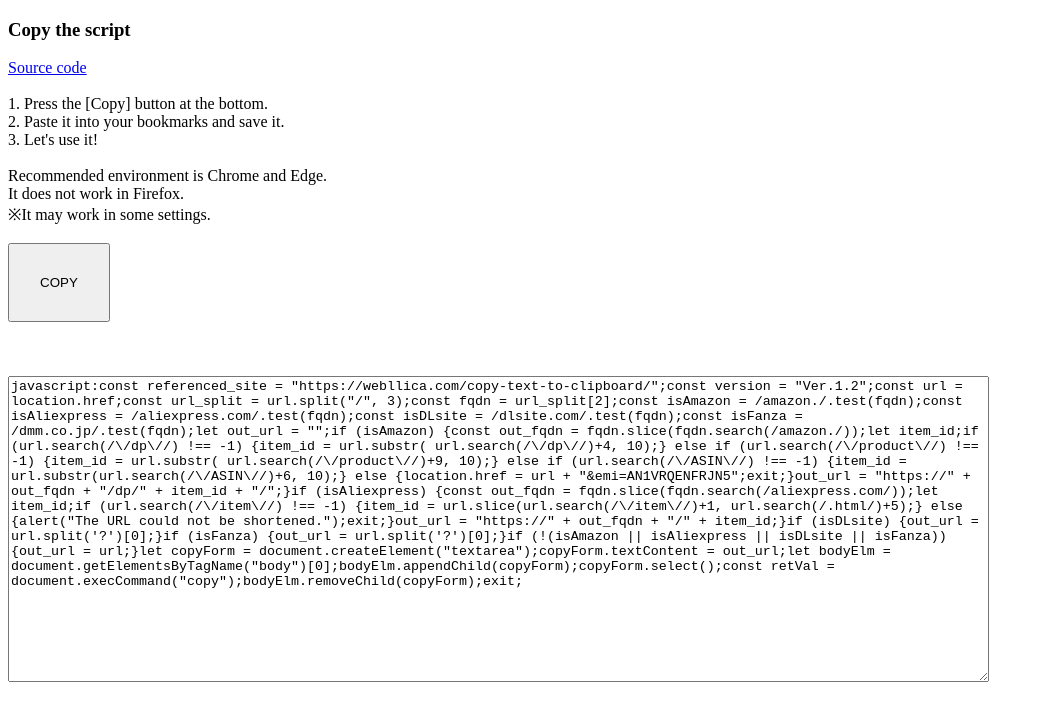
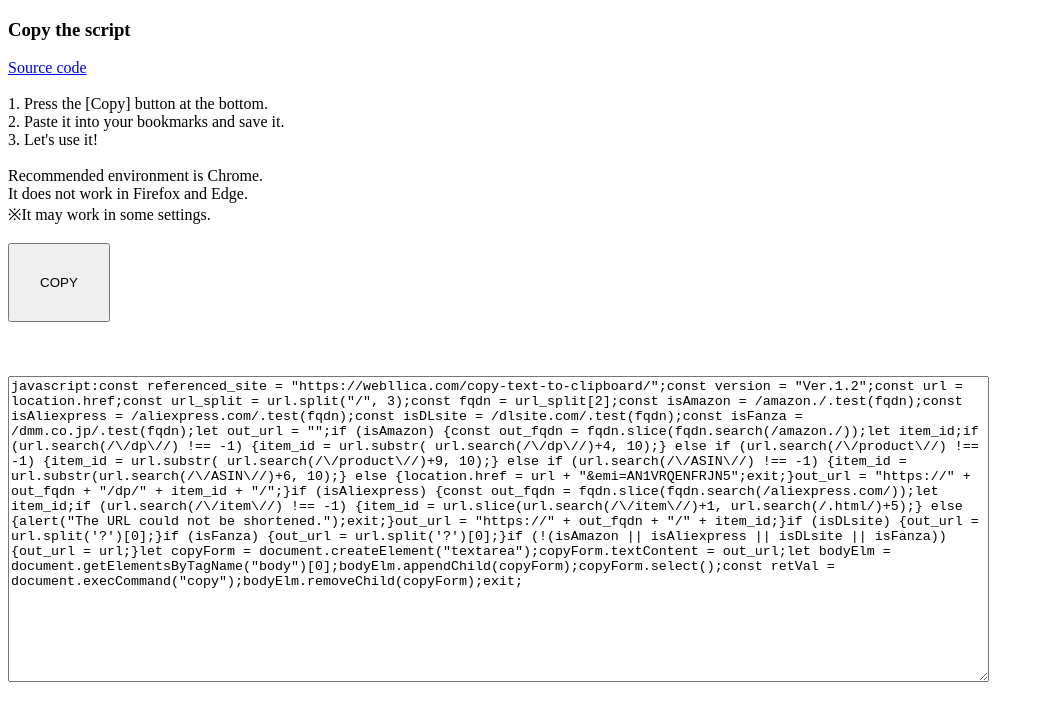
Before and after one commit to oz0820/EC_site_short_URL_generator, a plain HTML site: page index.html in a window 1280 px wide. Shown: the whole page, without its empty margins (0-1044 px from the left). Drawn offline with Linux system fonts and the light colour scheme.

Commit message:
Update End of support for Edge

```diff
--- a/index.html
+++ b/index.html
@@ -13,8 +13,8 @@
 2. Paste it into your bookmarks and save it.<br>
 3. Let's use it!<br>
 <br>
-Recommended environment is Chrome and Edge.<br>
-It does not work in Firefox.<br>
+Recommended environment is Chrome.<br>
+It does not work in Firefox and Edge.<br>
 ※It may work in some settings.<br>
 <br>
 
```
